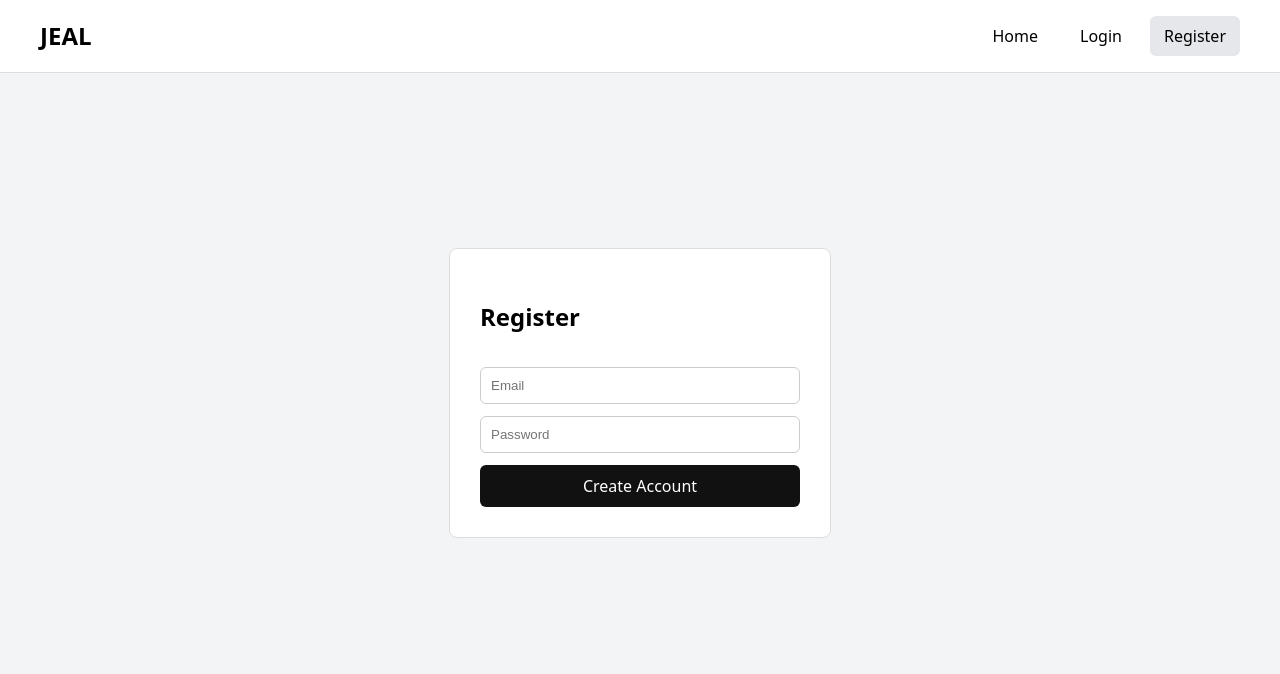
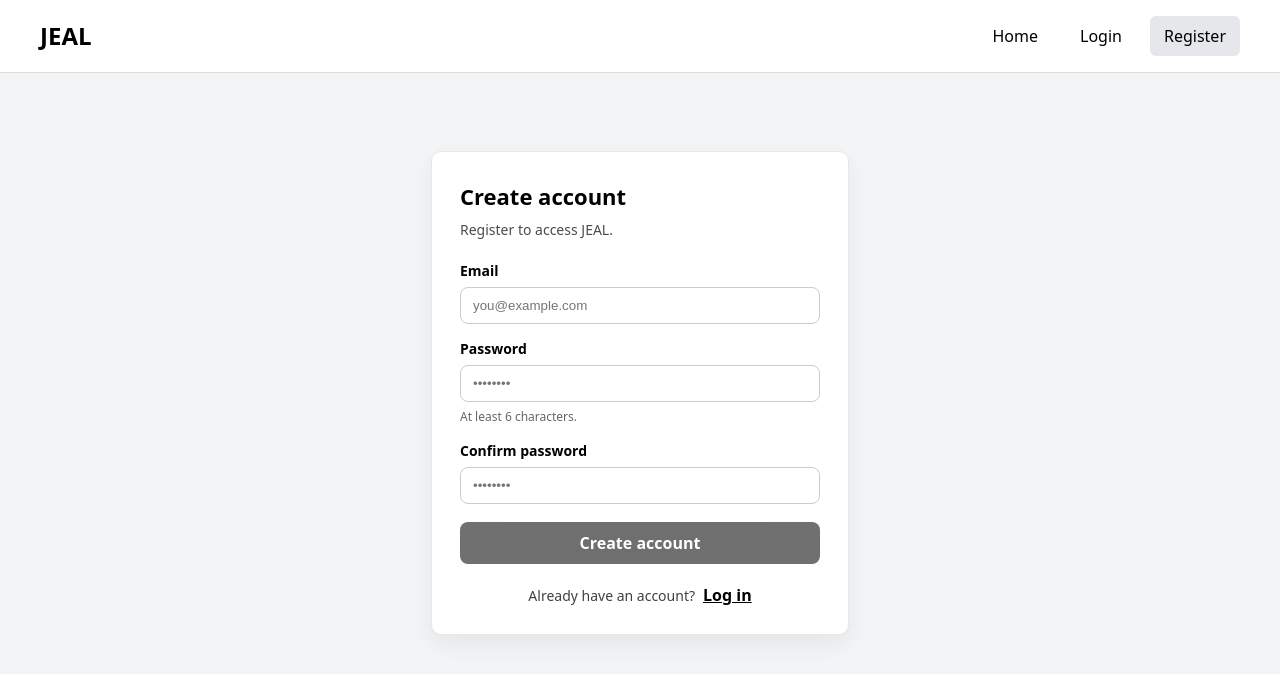
Before and after one commit to jokubaslink/jeal-analysis, a React app in the folder frontend/: page /register in a window 1280 px wide. Shown: the top 674 px of the page. Built offline with nearby package versions, Linux system fonts and the light colour scheme; the HTML template or start-up script is replaced by a standard one.

Commit message:
update Register page

```diff
--- a/frontend/src/pages/Register.jsx
+++ b/frontend/src/pages/Register.jsx
@@ -1,13 +1,112 @@
+import { useMemo, useState } from "react";
+import { useNavigate } from "react-router-dom";
+
 export default function Register() {
+  const navigate = useNavigate();
+
+  const [email, setEmail] = useState("");
+  const [password, setPassword] = useState("");
+  const [confirmPassword, setConfirmPassword] = useState("");
+
+  const passwordsMatch = useMemo(
+    () => password.length > 0 && confirmPassword.length > 0 && password === confirmPassword,
+    [password, confirmPassword]
+  );
+
+  const canSubmit = email.trim() && password && confirmPassword && passwordsMatch;
+
+  function handleSubmit(e) {
+    e.preventDefault();
+
+    // UI-only demo: no backend call yet
+    // In a real app, call your API here.
+    navigate("/login", { replace: true });
+  }
+
   return (
     <div style={styles.container}>
-      <form style={styles.card}>
-        <h2>Register</h2>
+      <form style={styles.card} onSubmit={handleSubmit}>
+        <div style={styles.header}>
+          <h2 style={styles.title}>Create account</h2>
+          <p style={styles.subtitle}>Register to access JEAL.</p>
+        </div>
 
-        <input style={styles.input} placeholder="Email" required />
-        <input style={styles.input} placeholder="Password" type="password" required />
+        <div style={styles.field}>
+          <label style={styles.label} htmlFor="email">
+            Email
+          </label>
+          <input
+            id="email"
+            style={styles.input}
+            type="email"
+            placeholder="you@example.com"
+            value={email}
+            onChange={(e) => setEmail(e.target.value)}
+            autoComplete="email"
+            required
+          />
+        </div>
 
-        <button style={styles.button}>Create Account</button>
+        <div style={styles.field}>
+          <label style={styles.label} htmlFor="password">
+            Password
+          </label>
+          <input
+            id="password"
+            style={styles.input}
+            type="password"
+            placeholder="••••••••"
+            value={password}
+            onChange={(e) => setPassword(e.target.value)}
+            autoComplete="new-password"
+            minLength={6}
+            required
+          />
+          <span style={styles.hint}>At least 6 characters.</span>
+        </div>
+
+        <div style={styles.field}>
+          <label style={styles.label} htmlFor="confirmPassword">
+            Confirm password
+          </label>
+          <input
+            id="confirmPassword"
+            style={{
+              ...styles.input,
+              borderColor:
+                confirmPassword.length === 0
+                  ? "#ccc"
+                  : passwordsMatch
+                  ? "#16a34a"
+                  : "#dc2626",
+            }}
+            type="password"
+            placeholder="••••••••"
+            value={confirmPassword}
+            onChange={(e) => setConfirmPassword(e.target.value)}
+            autoComplete="new-password"
+            minLength={6}
+            required
+          />
+          {confirmPassword.length > 0 && !passwordsMatch && (
+            <span style={styles.error}>Passwords do not match.</span>
+          )}
+        </div>
+
+        <button style={{ ...styles.button, opacity: canSubmit ? 1 : 0.6 }} disabled={!canSubmit}>
+          Create account
+        </button>
+
+        <div style={styles.footer}>
+          <span style={styles.footerText}>Already have an account?</span>
+          <button
+            type="button"
+            onClick={() => navigate("/login")}
+            style={styles.linkButton}
+          >
+            Log in
+          </button>
+        </div>
       </form>
     </div>
   );
@@ -20,30 +119,92 @@ const styles = {
     alignItems: "center",
     height: "70vh",
   },
-
   card: {
     display: "flex",
     flexDirection: "column",
-    gap: "12px",
-    padding: "30px",
-    width: "320px",
+    gap: "14px",
+    padding: "28px",
+    width: "360px",
     background: "white",
+    borderRadius: "10px",
+    border: "1px solid #e5e7eb",
+    boxShadow: "0 10px 25px rgba(0,0,0,0.06)",
+  },
+  header: {
+    display: "flex",
+    flexDirection: "column",
+    gap: "6px",
+    marginBottom: "6px",
+  },
+  title: {
+    margin: 0,
+    color: "black",
+    fontSize: "22px",
+    fontWeight: 700,
+  },
+  subtitle: {
+    margin: 0,
+    color: "black",
+    opacity: 0.7,
+    fontSize: "14px",
+  },
+  field: {
+    display: "flex",
+    flexDirection: "column",
+    gap: "6px",
+  },
+  label: {
+    color: "black",
+    fontSize: "14px",
+    fontWeight: 600,
+  },
+  input: {
+    padding: "10px 12px",
     borderRadius: "8px",
-    border: "1px solid #ddd",
+    border: "1px solid #ccc",
+    outline: "none",
+    color: "black",
+    background: "white",
   },
-
-  input: {
-    padding: "10px",
-    borderRadius: "6px",
-    border: "1px solid #ccc",
+  hint: {
+    fontSize: "12px",
+    color: "black",
+    opacity: 0.6,
   },
-
+  error: {
+    fontSize: "12px",
+    color: "#dc2626",
+    fontWeight: 600,
+  },
   button: {
-    padding: "10px",
-    borderRadius: "6px",
+    padding: "10px 12px",
+    borderRadius: "8px",
     border: "none",
     background: "#111",
     color: "white",
     cursor: "pointer",
+    fontWeight: 600,
+    marginTop: "4px",
+  },
+  footer: {
+    display: "flex",
+    gap: "8px",
+    justifyContent: "center",
+    alignItems: "center",
+    marginTop: "6px",
+  },
+  footerText: {
+    color: "black",
+    opacity: 0.75,
+    fontSize: "14px",
+  },
+  linkButton: {
+    border: "none",
+    background: "transparent",
+    color: "black",
+    cursor: "pointer",
+    fontWeight: 700,
+    textDecoration: "underline",
+    padding: 0,
   },
 };
```
